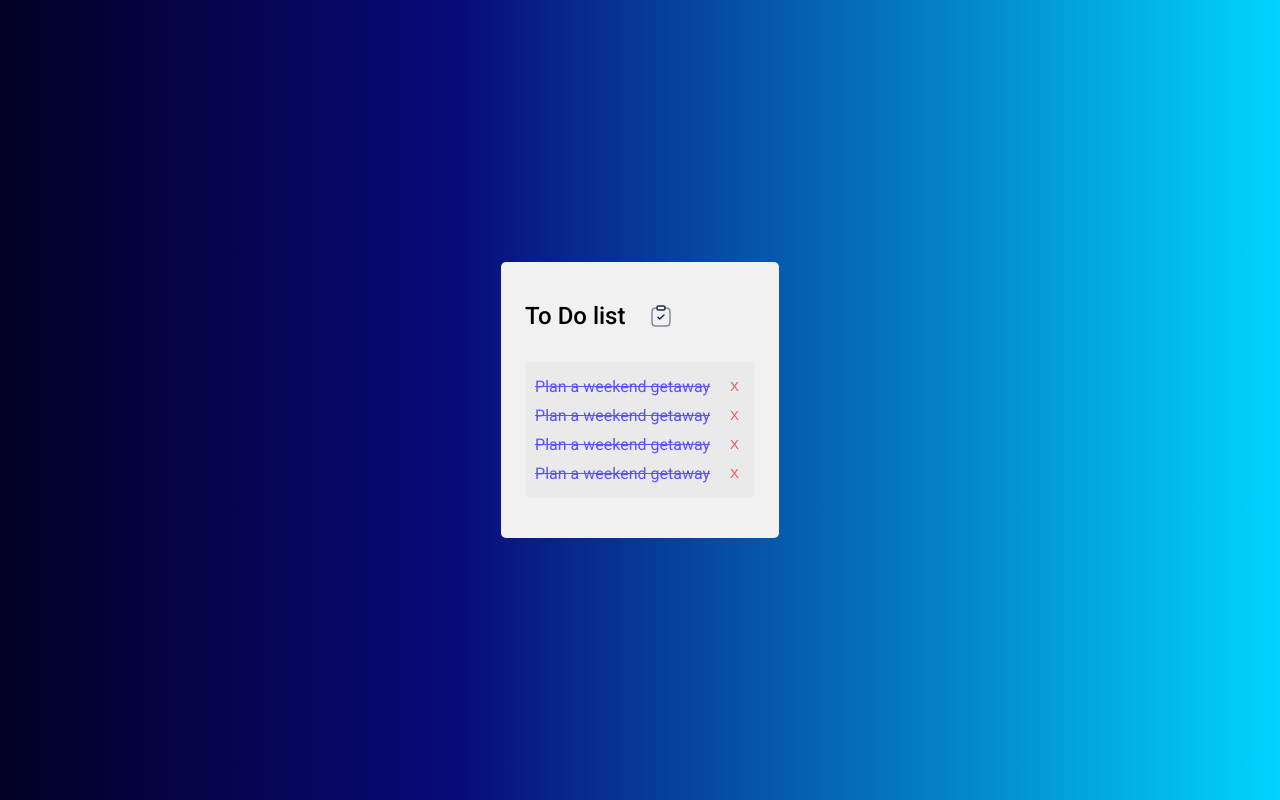
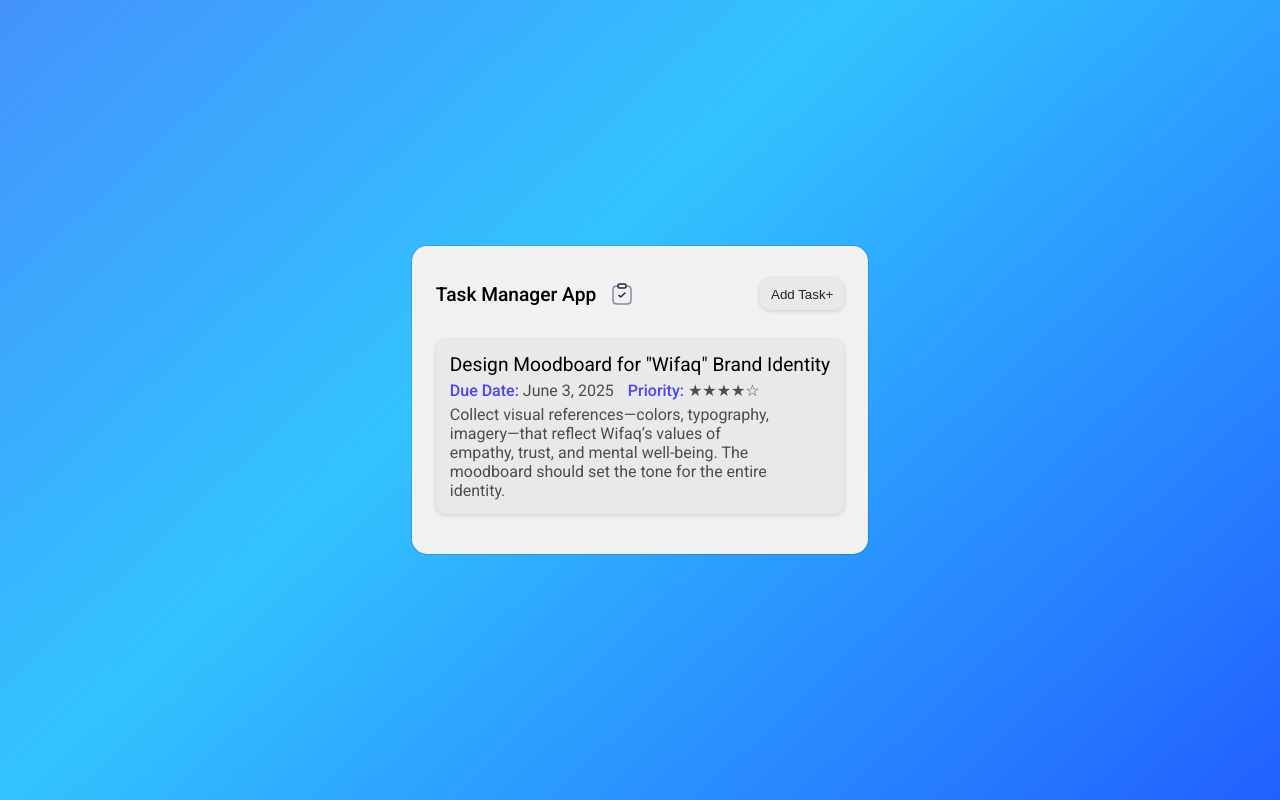
Before and after one commit to Elhusayn852/Interactive-To-Do-List, a plain HTML site: page index.html in a window 1280 px wide. Drawn offline with Linux system fonts and the light colour scheme; a web font is replaced by a local one.

Commit message:
refactor(task-manager): rename description to note and update UI
- Rename 'description' parameter to 'note' in Task constructor and related functions for better clarity
- Update task manager UI with improved styling and layout
- Add gradient animation to background
- Enhance task item display with better metadata organization

```diff
--- a/Scrpit.js
+++ b/Scrpit.js
@@ -1,5 +1,5 @@
 "use strict";
-const Task = (title, description, dueDate, priority, completed = false) => {
+const Task = (title, note, dueDate, priority, completed = false) => {
   const taskId = crypto.randomUUID(); // unique, private
   let _completed = completed; // private mutable state
   const toggleCompleted = () => {
@@ -9,7 +9,7 @@ const Task = (title, description, dueDate, priority, completed = false) => {
 
   return {
     title,
-    description,
+    note,
     dueDate,
     priority,
     taskId,
@@ -21,8 +21,8 @@ const Task = (title, description, dueDate, priority, completed = false) => {
 const taskManager = (function () {
   let tasks = [];
   // To add a task to the list
-  const addTask = (title, description, dueDate, priority) => {
-    const task = Task(title, description, dueDate, priority);
+  const addTask = (title, note, dueDate, priority) => {
+    const task = Task(title, note, dueDate, priority);
     tasks.push(task);
     return task.taskId;
   };
@@ -50,7 +50,7 @@ const taskManager = (function () {
     toggleTaskCompleted,
   };
 })();
-taskManager.addTask("task1", "description1", "2023-01-01", "high"); // for test
+taskManager.addTask("task1", "note", "2023-01-01", "high"); // for test
 console.log(taskManager.getTasks()); // for test
 
 const DisplayController = (function () {
--- a/index.html
+++ b/index.html
@@ -13,33 +13,38 @@
       rel="stylesheet" />
   </head>
   <body>
-    <div class="to-do-list-container">
-      <div class="title-header">
-        <h1>To Do list</h1>
-        <img
-          src="/Line Duotone _ Notes _ Clipboard Check.svg"
-          alt="To do list icon" />
+    <div class="task-manager-container">
+      <div class="task-manager-title">
+        <div class="title">
+          <h1>Task Manager App</h1>
+          <img
+            src="/Line Duotone _ Notes _ Clipboard Check.svg"
+            alt="To do list icon" />
+        </div>
+        <button id="add-task" class="add-task">Add Task+</button>
       </div>
-      <div class="task-list">
-        <ul>
-          <li>
-            <span class="completed">Plan a weekend getaway</span>
-            <button>X</button>
-          </li>
-          <li>
-            <span class="completed">Plan a weekend getaway</span>
-            <button>X</button>
-          </li>
-          <li>
-            <span class="completed">Plan a weekend getaway</span>
-            <button>X</button>
-          </li>
-          <li>
-            <span class="completed">Plan a weekend getaway</span>
-            <button>X</button>
-          </li>
-        </ul>
-      </div>
+      <ul class="tasks-list">
+        <li class="list-item">
+          <h3 class="task-title">
+            Design Moodboard for "Wifaq" Brand Identity
+          </h3>
+          <div class="task-meta-data">
+            <p class="duo-date">
+              <span>Due Date: </span>
+              June 3, 2025
+            </p>
+            <p class="priority">
+              <span>Priority: </span>
+              ★★★★☆
+            </p>
+          </div>
+          <p class="task-note">
+            Collect visual references—colors, typography, imagery—that reflect
+            Wifaq’s values of empathy, trust, and mental well-being. The
+            moodboard should set the tone for the entire identity.
+          </p>
+        </li>
+      </ul>
     </div>
     <div class="task-input-container hidden">
       <form action="">
@@ -49,11 +54,12 @@
           <option value="low">Low</option>
           <option value="medium">Medium</option>
           <option value="high">High</option>
+          <option value="very-high">Very High</option>
         </select>
         <textarea
           placeholder="Describe Your task"
-          name="task description"
-          id="description"></textarea>
+          name="task note"
+          id="note"></textarea>
       </form>
       <button id="add-to-form">+</button>
     </div>
--- a/style.css
+++ b/style.css
@@ -7,53 +7,103 @@ body {
   justify-content: center;
   align-items: center;
   font-family: Roboto, Georgia, "Times New Roman", Times, serif;
-  background: #020024;
-  background: linear-gradient(
-    90deg,
-    rgba(2, 0, 36, 1) 0%,
-    rgba(9, 9, 121, 1) 35%,
-    rgba(0, 212, 255, 1) 100%
-  );
+  background: linear-gradient(137deg, #5957f7, #32c3ff, #192eff);
+  background-size: 180% 180%;
+  animation: gradient-animation 24s ease infinite;
 }
-.to-do-list-container {
+@keyframes gradient-animation {
+  0% {
+    background-position: 0% 50%;
+  }
+  50% {
+    background-position: 100% 50%;
+  }
+  100% {
+    background-position: 0% 50%;
+  }
+}
+.task-manager-container {
   background-color: #f1f1f1;
+  display: flex;
+  flex-direction: column;
+  justify-content: center;
   padding: 24px;
-  border-radius: 5px;
+  border-radius: 15px;
+  gap: 5px;
+  box-shadow: rgba(0, 0, 0, 0.02) 0px 1px 3px 0px,
+    rgba(27, 31, 35, 0.15) 0px 0px 0px 1px;
 }
-.to-do-list-container > .title-header {
-  display: flex;
-  align-items: center;
-  gap: 24px;
-}
-.title-header > h1 {
-  font-size: 1.5rem;
-  font-weight: 500;
-}
-.to-do-list-container > .task-list {
-  background-color: #eaeaea;
-  border-radius: 5px;
-}
-.task-list > ul {
-  list-style: none;
-  padding: 10px;
-}
-.task-list > ul > li {
+.task-manager-title {
   display: flex;
   align-items: center;
   justify-content: space-between;
+}
+.task-manager-title > .title {
+  display: flex;
+  align-items: center;
   gap: 14px;
-  padding: 5px 0;
 }
-.task-list > ul > li > button {
+.task-manager-title > .title > h1 {
+  font-weight: 500;
+  font-size: 1.2rem;
+}
+.add-task {
+  width: 84px;
+  height: 32px;
+  border: none;
+  background-color: #e9e9e9;
+  color: #232323;
   cursor: pointer;
-  background: none;
-  border: none;
-  color: rgb(250, 81, 81);
-  border-radius: 5px;
+  border-radius: 10px;
+  box-shadow: rgba(0, 0, 0, 0.16) 0px 1px 4px;
 }
-.completed {
-  text-decoration: line-through;
-  color: #5b52ff;
+.add-task:hover {
+  background-color: #4a42ff;
+  color: #e9e9e9;
+}
+.tasks-list {
+  list-style: none;
+  display: flex;
+  flex-direction: column;
+  gap: 14px;
+  padding: 0;
+}
+.list-item {
+  background-color: #e9e9e9;
+  border-radius: 10px;
+  box-shadow: rgba(0, 0, 0, 0.16) 0px 1px 4px;
+  padding: 14px;
+  display: flex;
+  flex-direction: column;
+  gap: 5px;
+}
+.list-item:hover {
+  outline: 2px solid #4a42ff;
+}
+.list-item > h3 {
+  font-weight: 400;
+  font-size: 1.2rem;
+}
+.list-item > h3,
+p {
+  margin: 0;
+}
+.list-item > .task-meta-data {
+  display: flex;
+  align-items: baseline;
+  gap: 14px;
+}
+.list-item > .task-meta-data > p {
+  color: #4d4d4d;
+  margin: 0;
+}
+.list-item > .task-meta-data > p > span {
+  color: #4a42ff;
+  font-weight: 500;
+}
+.list-item > .task-note {
+  width: 25vw;
+  color: #4d4d4d;
 }
 
 /* ........................ */
@@ -95,7 +145,7 @@ form > #priority {
   box-shadow: rgba(0, 0, 0, 0.02) 0px 1px 3px 0px,
     rgba(27, 31, 35, 0.15) 0px 0px 0px 1px;
 }
-form > #description {
+form > #note {
   grid-column: span 2;
   grid-row: span 2;
   padding: 10px;
```
